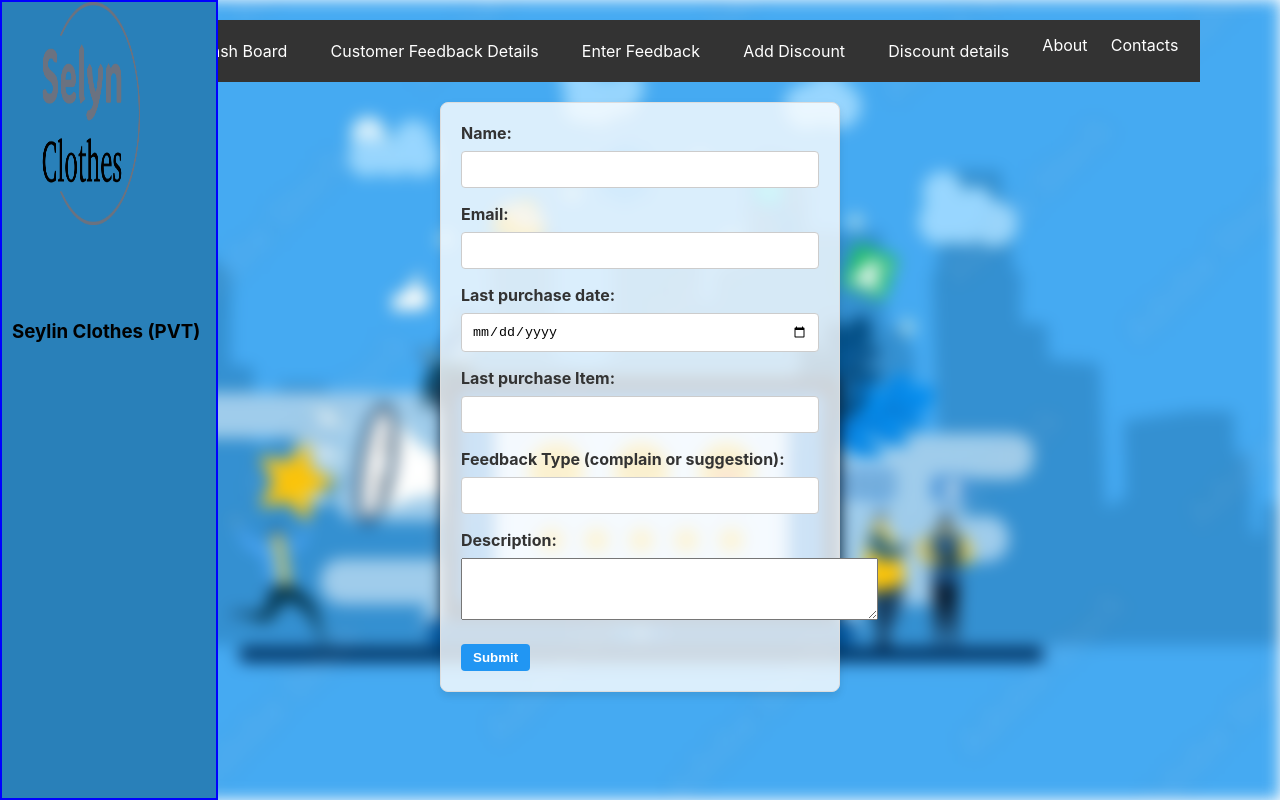
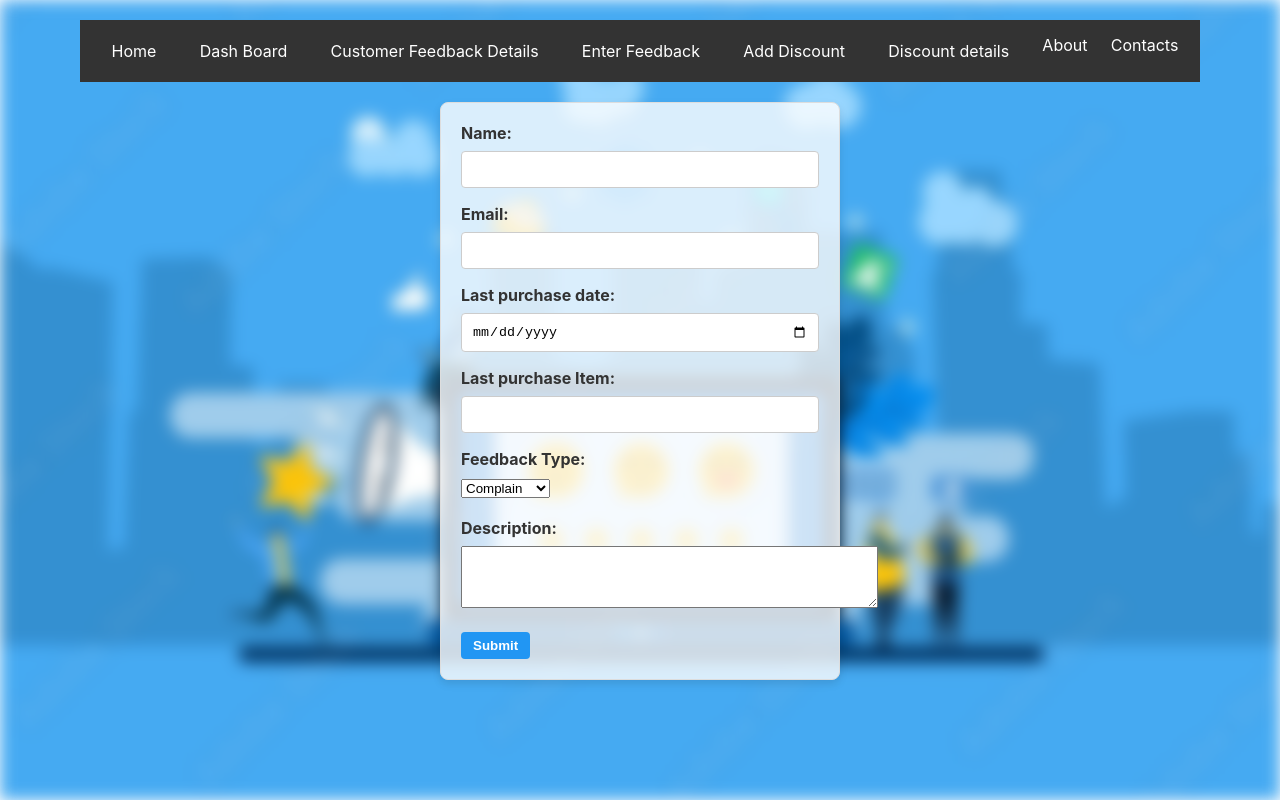
Before and after one commit to shehan8461/Automated-GMS, a React (Create React App) app in the folder frontend/: page /add_feedback in a window 1280 px wide. Built offline with nearby package versions, Linux system fonts and the light colour scheme.

Commit message:
marketing management eight commit

```diff
--- a/frontend/src/customer_component/addfeddback.css
+++ b/frontend/src/customer_component/addfeddback.css
@@ -96,3 +96,6 @@ button {
 button:hover {
   background-color: #2980b9;
 }
+.error-message {
+  color: red;
+}
--- a/frontend/src/customer_component/addfeedback.js
+++ b/frontend/src/customer_component/addfeedback.js
@@ -1,7 +1,6 @@
 import { useState } from 'react';
 import axios from "axios";
 import './addfeddback.css';
-import logo from './selyn-high-resolution-logo-transparent(2).png';
 
 function AddFeedback() {
     const [formdata, setformdata] = useState({
@@ -11,42 +10,46 @@ function AddFeedback() {
         L_type: "",
         F_type: "",
         F_description: "",
-        errorMessage: "" // Added for validation error message
+        errorMessage: "",
+      // Corrected name for validation error message
     });
 
-    const handleonchange = (e) => {
+    const handleOnChange = (e) => {
         const { value, name } = e.target;
         let errorMessage = "";
+
 
         // Email validation
         if (name === "email") {
             const emailPattern = /^[^\s@]+@[^\s@]+\.[^\s@]+$/;
             if (!emailPattern.test(value)) {
                 errorMessage = "Please enter a valid email address";
-
             }
         }
+
+
 
         setformdata((prev) => ({
             ...prev,
             [name]: value,
-            errorMessage: errorMessage // Update error message for the field
+            errorMessage: errorMessage,
+
         }));
     };
 
-    const handlesubmit = async (e) => {
+    const handleSubmit = async (e) => {
         e.preventDefault();
 
         // Check if there are any validation errors
-        if (formdata.errorMessage) {
-            alert("Please correct the form errors.");
+        if (formdata.errorMessage || formdata.requiredMessage) {
+            alert("Please correct all form fields.");
             return;
         }
 
         try {
             const response = await axios.post("http://localhost:8080/create_feedback", formdata);
             console.log(response);
-            alert("Feedback submitted");
+            alert("Feedback submitted! Thank you for your feedback. Please check your email.");
 
             // Send thank you email
             await axios.post("http://localhost:8080/send-email_feedback", { email: formdata.email });
@@ -60,36 +63,36 @@ function AddFeedback() {
     return (
         <div>
             <body className='background-marketing'>
-            <p className='navbarfeedback'>
-                <h3>Seylin Clothes (PVT)</h3>
-                <img src={logo} alt="Logo" />
-            </p>
                 <div className="adduser">
-                <form onSubmit={handlesubmit}>
+                    <form onSubmit={handleSubmit}>
                         <label>Name:</label>
-                    <input type="text" id="name" name="name" onChange={handleonchange} /><br />
+                        <input type="text" id="name" name="name" onChange={handleOnChange} />
+
+                        <br />
                         <label>Email:</label>
-                    <input type="text" id="email" name="email" onChange={handleonchange} />
-
-                    {formdata.errorMessage && ( <span className="error">{formdata.errorMessage}</span> )}
+                        <input type="text" id="email" name="email" onChange={handleOnChange} />
+                        {formdata.errorMessage && ( <span className="error-message">{formdata.errorMessage}</span> )}
                         <br />
                         <label>Last purchase date:</label>
-                    <input type="date" id="L_date" name="L_date" onChange={handleonchange} /><br />
+                        <input type="date" id="L_date" name="L_date" onChange={handleOnChange} /><br />
                         <label>Last purchase Item:</label>
-                    <input type="text" id="L_type" name="L_type" onChange={handleonchange} /><br />
-                    <label>Feedback Type (complain or suggestion):</label>
-                    <input type="text" id="F_type" name="F_type" onChange={handleonchange} /><br />
+                        <input type="text" id="L_type" name="L_type" onChange={handleOnChange} /><br />
+
+                        <label>Feedback Type:</label>
+                        <select id="F_type" name="F_type" onChange={handleOnChange}>
+                            <option>Complain</option>
+                            <option>Suggestion</option>
+                        </select><br /><br />
+
                         <label>Description:</label>
-                    <textarea rows="4" cols="50" id="F_discription" name="F_discription" onChange={handleonchange} /><br />
+                        <textarea rows="4" cols="50" id="F_description" name="F_description" onChange={handleOnChange} /><br />
 
                         <br />
                         <button type="submit">Submit</button>
                     </form>
                 </div>
             </body>
-
         </div>
-
     );
 }
 
--- a/frontend/src/customer_component/feedbackdetails.js
+++ b/frontend/src/customer_component/feedbackdetails.js
@@ -32,7 +32,7 @@ const handledelete= async(id)=>{
     if(data.data.success){
         getfetchdata()
         console.log(data.data.message)
-        alert("Deleted User Successfully!")
+        alert("Removed Feddback!")
     }
 }
 
@@ -86,7 +86,7 @@ return(
 
                                       <td>
 
-                                        <button onClick={()=>handledelete(e1._id)}>delete</button>
+                                        <button onClick={()=>handledelete(e1._id)}>delete Feedback</button>
                                       </td>
                                     </tr>
                                 )
```
Lines whose indentation alone changed are shown as unchanged.
